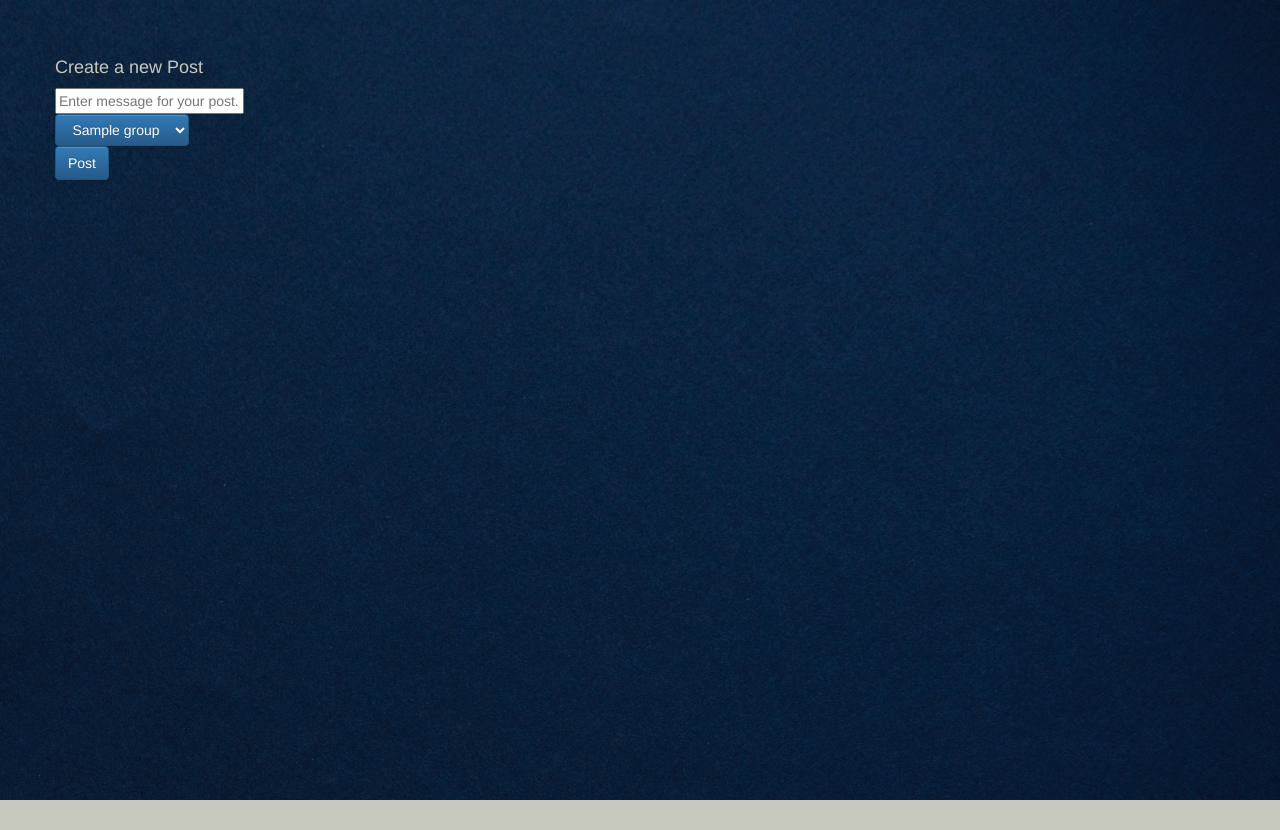
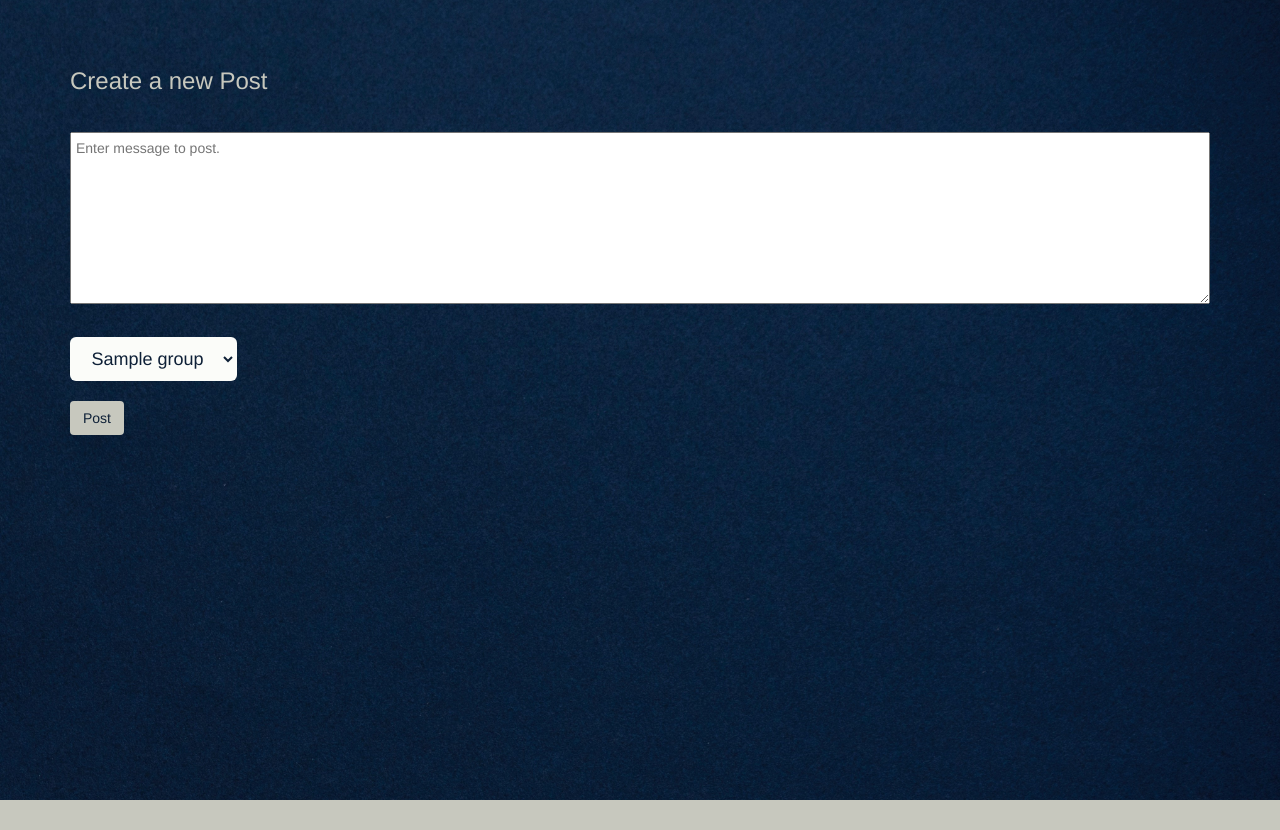
Before and after one commit to Jyotsna-Jayaraj/Social_Network, a Django app: page /create-post in a window 1280 px wide. Shown: the part 50-880 px from the top of the page. Run offline with Django 3.2, Linux system fonts and the light colour scheme; a user stored in the database is signed in; tables that the repository leaves empty hold one stand-in row (values such as "Sample post"); some libraries are stand-ins or nearby versions.

Commit message:
button style

```diff
--- a/Ami/templates/Ami/groups_create.html
+++ b/Ami/templates/Ami/groups_create.html
@@ -13,7 +13,7 @@
       <br>
       <textarea id="groupdesc" class="field" name="groupdesc" rows="8" cols="80" required></textarea>
       <br>
-      <input id="groupformbtn" type="submit" class="btn btn-primary btn-large" value="Create">
+      <input id="formbtn" type="submit" class="btn button1" value="Create">
     </form>
     <br>
     {% if messages %}
--- a/Ami/templates/Ami/posts_create.html
+++ b/Ami/templates/Ami/posts_create.html
@@ -1,16 +1,22 @@
 {% extends "Ami/_base.html" %}
 {% block content %}
-  <h4>Create a new Post</h4>
-  <form id="postForm" action="{% url 'create-post' %}" method="post">
+<div class="container">
+  <h3>Create a new Post</h3>
+  <form id="postForm" action="{% url 'create-post' %}" method="post" id="groupForm">
       {% csrf_token %}
-      <input type="text" name="post-message" placeholder="Enter message for your post.">
+      <label for="postmessage"></label>
       <br>
-      <select class="btn btn-primary btn-large" name="groupnames">
+      <textarea id="postmessage" class="field" placeholder="Enter message to post." rows="8" cols="180" required></textarea>
+      <br>
+      <label for="groupnames"></label>
+      <br>
+      <select class="btn button2 dropbtn btn-lg" name="groupnames">
         {% for group in groups %}
-          <option value="">{{ group.name }}</option>
+          <option>{{ group.name }}</option>
         {% endfor %}
       </select>
       <br>
-      <input type="submit" class="btn btn-primary btn-large" value="Post">
+      <input id="formbtn" type="submit" class="btn button1" value="Post">
   </form>
+</div>
 {% endblock %}
--- a/static/css/master.css
+++ b/static/css/master.css
@@ -49,6 +49,10 @@ form h2 {
   background-color: rgb(199, 200, 190);
   color: rgb(14, 32, 55);
 }
+.button2 {
+  background-color: rgb(251, 252, 249);
+  color: rgb(14, 32, 55);
+}
 .alert {
   width: 285px;
   margin-left: 15px;
@@ -68,10 +72,10 @@ form h2 {
 .closebtn:hover {
   color: black;
 }
-#groupdesc {
+#groupdesc, #postmessage {
   width: 100%;
 }
-#groupformbtn {
+#formbtn {
   margin-top: 20px;
 }
 .createbtn {
```
Also changed, not shown: Ami/templates/Ami/groups_detail.html (+6 -4 lines), Ami/templates/Ami/groups_list.html (+5 -5 lines).
